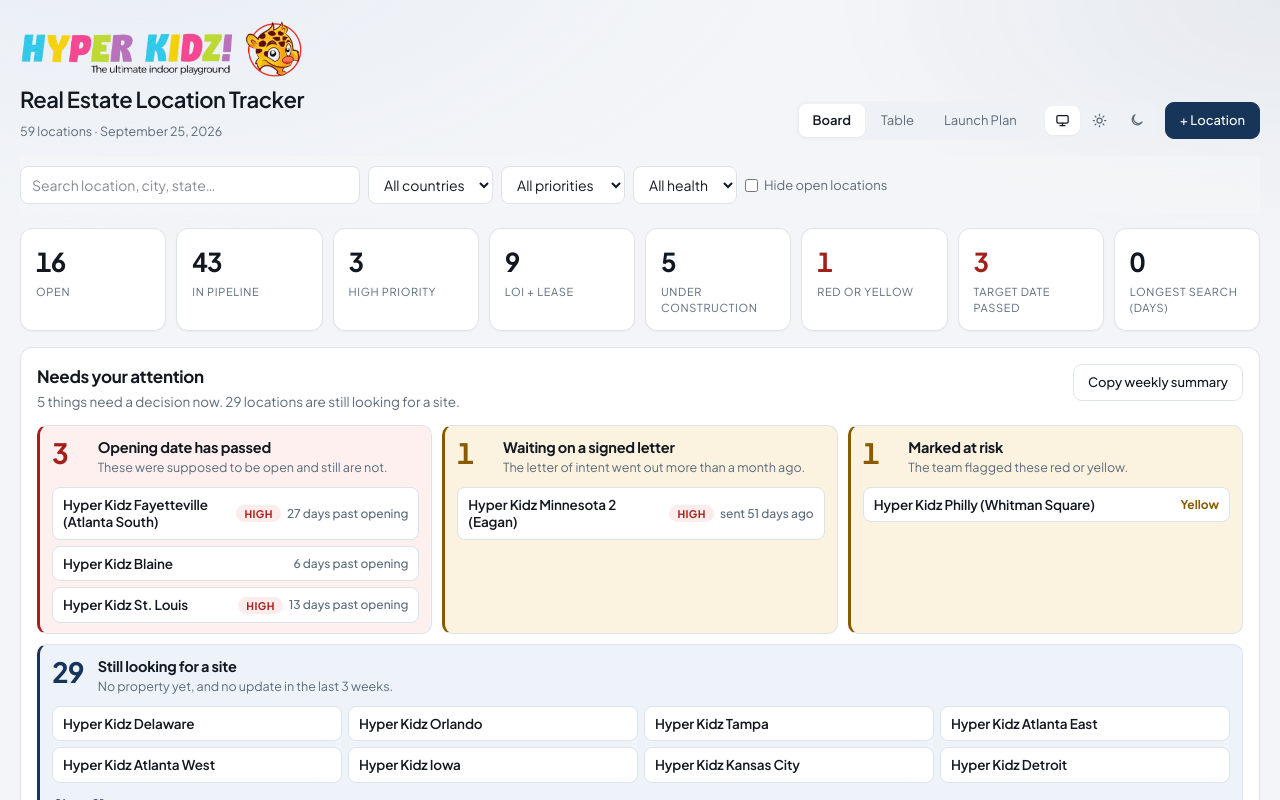
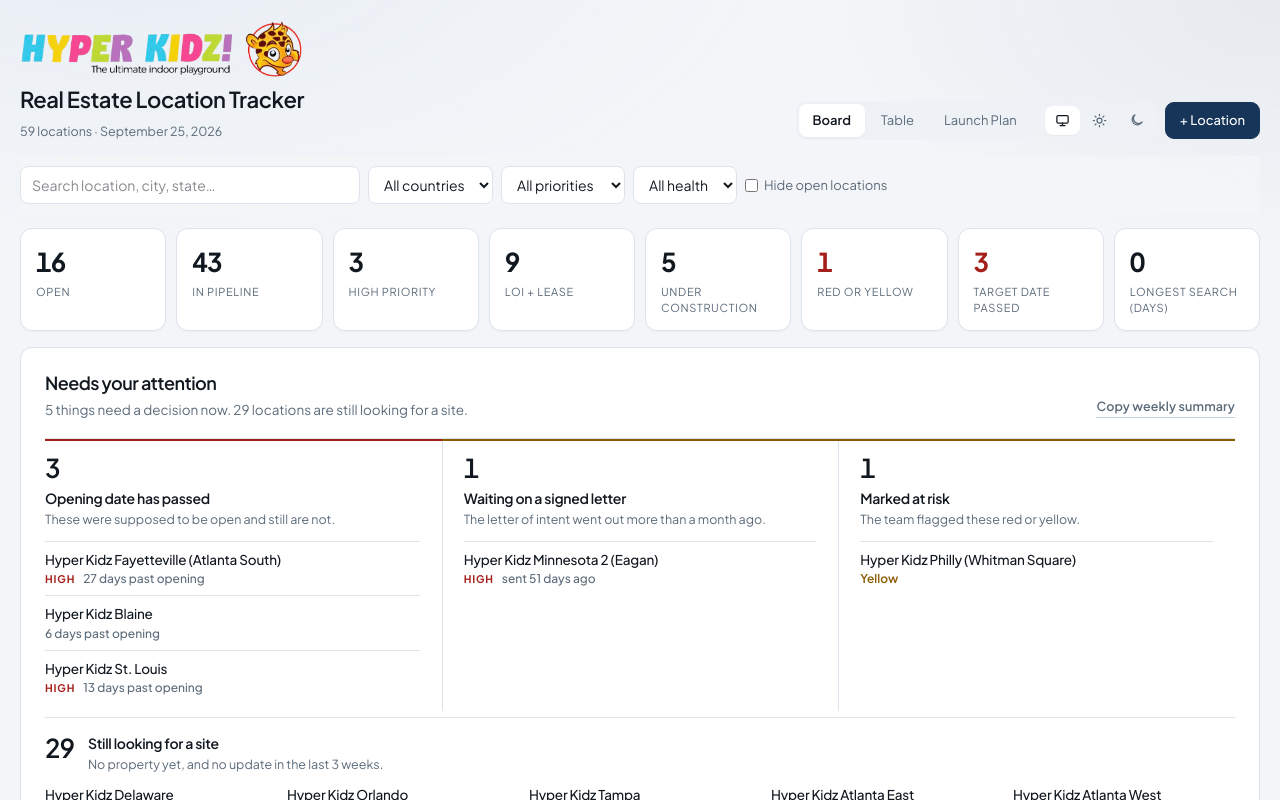
Before and after one commit to AlnexTech/hk-real-estate-location-tracker, a Next.js app: page / in a window 1280 px wide. Shown: the top 800 px of the page. Built offline with nearby package versions, Linux system fonts and the light colour scheme.

Commit message:
fix: alert box ui

```diff
--- a/src/app/globals.css
+++ b/src/app/globals.css
@@ -607,24 +607,24 @@ table.data tbody tr:hover {
   background: var(--panel);
   border: 1px solid var(--line);
   border-radius: var(--radius);
-  padding: 16px 16px 14px;
+  padding: 22px 24px 16px;
   box-shadow: var(--shadow-sm);
 }
 
 .brief-head {
   display: flex;
-  align-items: flex-start;
+  align-items: flex-end;
   justify-content: space-between;
-  gap: 12px 16px;
-  margin-bottom: 14px;
+  gap: 16px 24px;
+  margin-bottom: 18px;
 }
 
 .brief-head h2 {
-  font-size: 17px;
-  font-weight: 700;
-  letter-spacing: -0.02em;
+  font-size: 18px;
+  font-weight: 600;
+  letter-spacing: -0.03em;
   color: var(--ink);
-  margin: 0 0 3px;
+  margin: 0 0 4px;
 }
 
 .brief-lead {
@@ -632,146 +632,200 @@ table.data tbody tr:hover {
   max-width: 68ch;
   color: var(--muted);
   font-size: 13.5px;
-  line-height: 1.45;
+  line-height: 1.5;
 }
 
-.brief-head .btn {
+.brief-copy {
   flex-shrink: 0;
+  width: auto;
+  margin-bottom: 2px;
+  padding: 0 0 2px;
+  border: 0;
+  border-bottom: 1px solid var(--line-strong);
+  border-radius: 0;
+  background: transparent;
+  color: var(--muted);
+  font-size: 12.5px;
+  font-weight: 600;
+  letter-spacing: 0.01em;
   white-space: nowrap;
+  cursor: pointer;
+}
+
+.brief-copy:hover {
+  color: var(--ink);
+  border-bottom-color: var(--ink);
 }
 
 .brief-body {
   display: flex;
   flex-direction: column;
-  gap: 10px;
 }
 
 .brief-actions {
   display: grid;
-  grid-template-columns: repeat(auto-fit, minmax(260px, 1fr));
-  gap: 10px;
+  grid-template-columns: repeat(auto-fit, minmax(220px, 1fr));
+  border-top: 1px solid var(--line);
 }
 
 .brief-card {
-  border: 1px solid var(--line);
-  border-left: 3px solid var(--line-strong);
-  border-radius: 10px;
-  padding: 12px 12px 10px;
-  background: var(--panel);
+  position: relative;
+  padding: 16px 22px 6px 0;
+  background: transparent;
+  border: 0;
+  border-radius: 0;
 }
 
-.brief-card.hard {
-  border-left-color: var(--red);
-  background: color-mix(in srgb, var(--redbg) 78%, var(--panel));
+.brief-card + .brief-card {
+  padding-left: 22px;
+  box-shadow: inset 1px 0 0 var(--line);
 }
 
-.brief-card.soft {
-  border-left-color: var(--yellow);
-  background: color-mix(in srgb, var(--yellowbg) 78%, var(--panel));
+.brief-card.hard::before,
+.brief-card.soft::before {
+  content: "";
+  position: absolute;
+  top: 0;
+  left: 0;
+  right: 0;
+  height: 2px;
+}
+
+.brief-card + .brief-card.hard::before,
+.brief-card + .brief-card.soft::before {
+  left: 0;
+}
+
+.brief-card.hard::before {
+  background: var(--red);
+}
+
+.brief-card.soft::before {
+  background: var(--yellow);
 }
 
 .brief-card.watch {
-  border-left-color: var(--accent);
-  background: color-mix(in srgb, var(--accent-soft) 70%, var(--panel));
+  margin-top: 6px;
+  padding: 16px 0 4px;
+  border-top: 1px solid var(--line);
 }
 
 .brief-card-top {
-  display: flex;
-  gap: 12px;
-  align-items: flex-start;
+  display: block;
 }
 
 .brief-count {
-  min-width: 1.7ch;
-  padding-top: 1px;
-  font-size: 28px;
-  font-weight: 700;
-  letter-spacing: -0.04em;
+  margin-bottom: 8px;
+  font-size: 26px;
+  font-weight: 600;
+  letter-spacing: -0.045em;
   line-height: 1;
   font-variant-numeric: tabular-nums;
+  color: var(--ink);
 }
 
-.brief-card.hard .brief-count {
-  color: var(--red);
-}
-
-.brief-card.soft .brief-count {
-  color: var(--yellow);
+.brief-card.watch .brief-card-top {
+  display: grid;
+  grid-template-columns: auto 1fr;
+  column-gap: 14px;
+  align-items: baseline;
 }
 
 .brief-card.watch .brief-count {
-  color: var(--accent);
+  grid-row: 1 / span 2;
+  margin: 0;
+  align-self: start;
+  padding-top: 1px;
 }
 
 .brief-card h3 {
-  font-size: 14.5px;
-  font-weight: 700;
-  letter-spacing: -0.015em;
-  line-height: 1.25;
+  font-size: 14px;
+  font-weight: 600;
+  letter-spacing: -0.02em;
+  line-height: 1.3;
 }
 
 .brief-card p {
   margin: 3px 0 0;
+  max-width: 36ch;
   color: var(--muted);
   font-size: 12.5px;
-  line-height: 1.4;
-}
-
-.brief-list,
-.brief-grid {
-  margin-top: 10px;
+  line-height: 1.45;
 }
 
 .brief-list {
-  display: flex;
-  flex-direction: column;
-  gap: 6px;
+  margin-top: 12px;
+  border-top: 1px solid var(--line);
 }
 
 .brief-grid {
   display: grid;
-  grid-template-columns: repeat(auto-fill, minmax(250px, 1fr));
-  gap: 6px;
+  grid-template-columns: repeat(auto-fill, minmax(210px, 1fr));
+  gap: 0 20px;
+  margin-top: 6px;
 }
 
 .brief-loc {
   display: flex;
-  align-items: center;
-  justify-content: space-between;
-  gap: 10px;
+  flex-direction: column;
+  align-items: flex-start;
+  gap: 2px;
   width: 100%;
-  padding: 8px 10px;
+  padding: 9px 0;
   text-align: left;
-  background: var(--panel);
-  border: 1px solid var(--line);
-  border-radius: 8px;
+  background: transparent;
+  border: 0;
+  border-bottom: 1px solid var(--line);
+  border-radius: 0;
   cursor: pointer;
 }
 
-.brief-loc:hover {
-  border-color: color-mix(in srgb, var(--accent) 42%, var(--line));
+.brief-list .brief-loc:last-child {
+  border-bottom: 0;
+}
+
+.brief-grid .brief-loc {
+  padding: 7px 8px 7px 0;
+  border-bottom: 0;
+  border-radius: 6px;
+}
+
+.brief-loc:hover .brief-loc-name {
+  color: var(--accent);
+}
+
+.brief-grid .brief-loc:hover {
   background: var(--accent-soft);
 }
 
 .brief-loc-name {
   font-size: 13.5px;
-  font-weight: 600;
-  letter-spacing: -0.01em;
-  line-height: 1.3;
+  font-weight: 500;
+  letter-spacing: -0.015em;
+  line-height: 1.35;
 }
 
 .brief-loc-meta {
   display: flex;
+  flex-wrap: wrap;
   align-items: center;
-  gap: 6px;
-  flex-shrink: 0;
+  gap: 4px 8px;
   color: var(--muted);
   font-size: 12px;
   font-weight: 500;
+  line-height: 1.3;
+}
+
+.brief-mark {
+  color: var(--red);
+  font-size: 10.5px;
+  font-weight: 700;
+  letter-spacing: 0.08em;
+  text-transform: uppercase;
 }
 
 .brief-health {
-  font-weight: 700;
+  font-weight: 600;
 }
 
 .brief-health.Red {
@@ -783,19 +837,19 @@ table.data tbody tr:hover {
 }
 
 .brief-more {
-  margin-top: 8px;
-  padding: 4px 2px;
+  margin-top: 4px;
+  padding: 6px 0;
   width: auto;
   border: 0;
   background: transparent;
-  color: var(--accent);
-  font-size: 13px;
+  color: var(--muted);
+  font-size: 12.5px;
   font-weight: 600;
   cursor: pointer;
 }
 
 .brief-more:hover {
-  text-decoration: underline;
+  color: var(--ink);
 }
 
 .feed .row {
@@ -1204,17 +1258,44 @@ table.data tbody tr:hover {
   .report-sheet {
     padding: 18px 16px 16px;
   }
+  .brief {
+    padding: 16px 16px 12px;
+  }
   .brief-head {
     flex-direction: column;
-    align-items: stretch;
+    align-items: flex-start;
   }
-  .brief-count {
-    font-size: 24px;
+  .brief-actions {
+    grid-template-columns: 1fr;
   }
-  .brief-loc {
-    align-items: flex-start;
-    flex-direction: column;
-    gap: 4px;
+  .brief-card {
+    padding-right: 0;
+  }
+  .brief-card + .brief-card {
+    padding-left: 0;
+    box-shadow: inset 0 1px 0 var(--line);
+  }
+  .brief-card.hard::before,
+  .brief-card.soft::before {
+    display: none;
+  }
+  .brief-card.hard {
+    box-shadow: inset 2px 0 0 var(--red);
+    padding-left: 12px;
+  }
+  .brief-card.soft {
+    box-shadow: inset 2px 0 0 var(--yellow);
+    padding-left: 12px;
+  }
+  .brief-card + .brief-card.hard {
+    margin-top: 4px;
+    padding-top: 14px;
+    box-shadow: inset 2px 0 0 var(--red), inset 0 1px 0 var(--line);
+  }
+  .brief-card + .brief-card.soft {
+    margin-top: 4px;
+    padding-top: 14px;
+    box-shadow: inset 2px 0 0 var(--yellow), inset 0 1px 0 var(--line);
   }
 }
 
--- a/src/components/Header.tsx
+++ b/src/components/Header.tsx
@@ -299,7 +299,7 @@ function AlertLocation({
       <span className="brief-loc-name">{loc.name}</span>
       {(high || health || detail) && (
         <span className="brief-loc-meta">
-          {high && <span className="prio High">High</span>}
+          {high && <span className="brief-mark">High</span>}
           {health && <span className={`brief-health ${health}`}>{health}</span>}
           {detail && <span>{detail}</span>}
         </span>
@@ -373,7 +373,7 @@ export function Alerts() {
         </div>
         <button
           type="button"
-          className="btn"
+          className="brief-copy"
           onClick={async () => {
             const t = digest();
             try {
```
